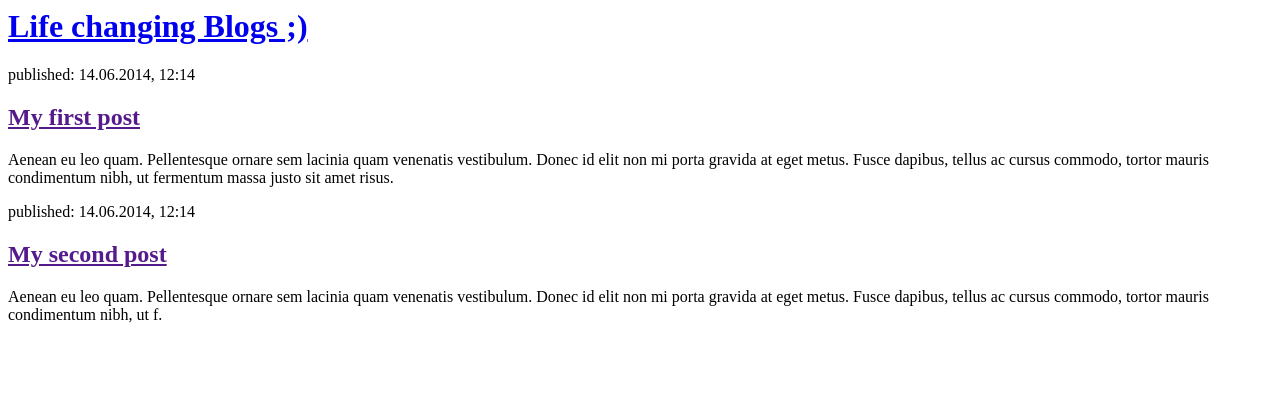
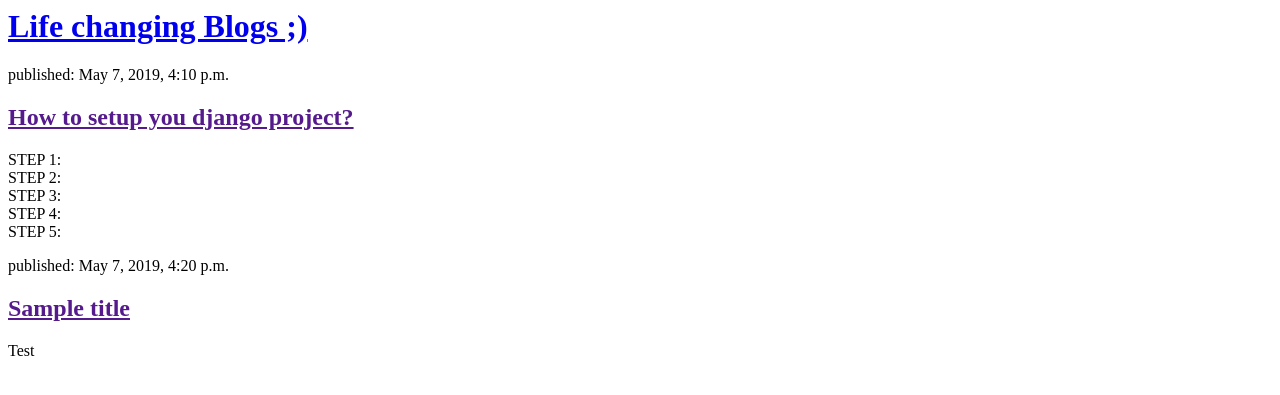
Before and after one commit to Myanksingh/my-first-blog, a Django app: page / in a window 1280 px wide. Shown: the top 395 px of the page. Run offline with Django 3.2, Linux system fonts and the light colour scheme; data comes from the database, SQL or seed files in the repository.

Commit message:
Modified templete

```diff
--- a/mysite/blog/models.py
+++ b/mysite/blog/models.py
@@ -8,10 +8,11 @@ class Post(models.Model):
     title = models.CharField(max_length=200)
     text = models.TextField()
     created_date = models.DateTimeField(default=timezone.now)
-    publish_date = models.DateTimeField(blank=True,null=True)
+    published_date = models.DateTimeField(blank=True, null=True)
 
     def publish(self):
-        self.publish_date=timezone.now
+        self.published_date = timezone.now()
         self.save()
+
     def __str__(self):
         return self.title
--- a/mysite/blog/templates/blog/post_list.html
+++ b/mysite/blog/templates/blog/post_list.html
@@ -7,16 +7,13 @@
                 <h1><a href="/">Life changing Blogs ;)</a></h1>
             </div>
 
+
+            {% for post in posts %}
             <div>
-                <p>published: 14.06.2014, 12:14</p>
-                <h2><a href="">My first post</a></h2>
-                <p>Aenean eu leo quam. Pellentesque ornare sem lacinia quam venenatis vestibulum. Donec id elit non mi porta gravida at eget metus. Fusce dapibus, tellus ac cursus commodo, tortor mauris condimentum nibh, ut fermentum massa justo sit amet risus.</p>
+                <p>published: {{ post.published_date }}</p>
+                <h2><a href="">{{ post.title }}</a></h2>
+                <p>{{ post.text|linebreaksbr }}</p>
             </div>
-
-            <div>
-                <p>published: 14.06.2014, 12:14</p>
-                <h2><a href="">My second post</a></h2>
-                <p>Aenean eu leo quam. Pellentesque ornare sem lacinia quam venenatis vestibulum. Donec id elit non mi porta gravida at eget metus. Fusce dapibus, tellus ac cursus commodo, tortor mauris condimentum nibh, ut f.</p>
-            </div>
+        {% endfor %}
 </body>
 </html>
--- a/mysite/blog/views.py
+++ b/mysite/blog/views.py
@@ -1,5 +1,8 @@
 from django.shortcuts import render
-
+from .models import Post
+from django.utils import timezone
+import datetime
 # Create your views here.
 def post_list(request):
-    return render(request, 'blog/post_list.html', {})
+    posts = Post.objects.filter(published_date__lte=timezone.now()).order_by('published_date')
+    return render(request, 'blog/post_list.html', {'posts': posts})
```
Also changed, not shown: mysite/blog/migrations/0002_auto_20190507_1603.py (added), mysite/db.sqlite3.
